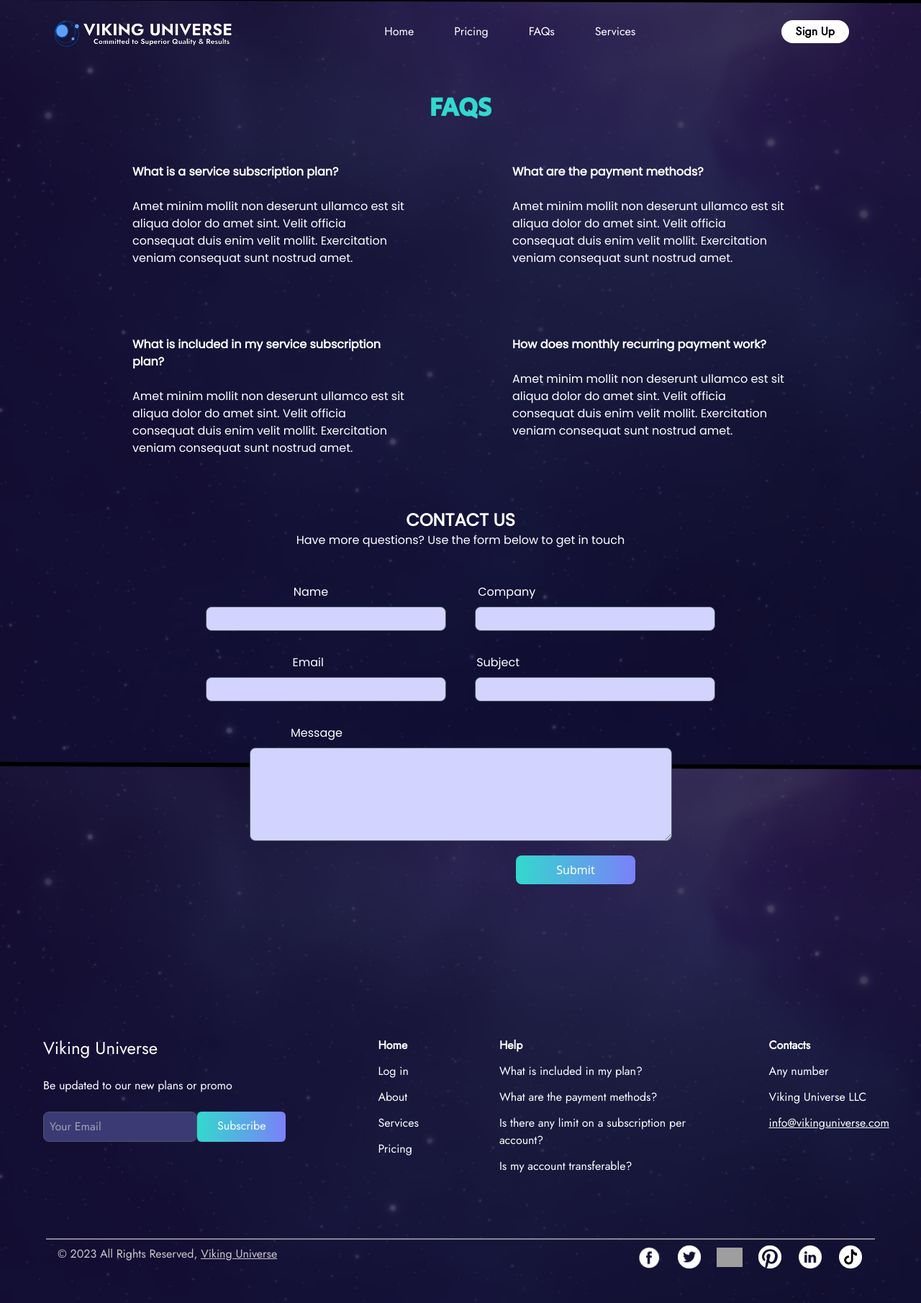
After one commit to VikingAM/VikingUniverseRepository, a Django app: template vikinguniverse/templates/FAQs.html in a window 1280 px wide. The commit adds this page. Shown: the whole page at 72% size. Run offline with Django 3.2, Linux system fonts and the light colour scheme; the template is opened without the code that fills it, so the values that code supplies are empty; some libraries are stand-ins or nearby versions; grey boxes are pictures that could not be loaded.

Commit message:
update all of the pages on the landing page

```diff
--- /dev/null
+++ b/vikinguniverse/templates/FAQs.html
@@ -0,0 +1,89 @@
+{% load static %}
+<!DOCTYPE html>
+<html lang="en">
+<head>
+    <meta charset="UTF-8">
+    <meta http-equiv="X-UA-Compatible" content="IE=edge">
+    <meta name="viewport" content="width=device-width, initial-scale=1.0">
+    <link rel="stylesheet" href="{% static 'landingpage/css/index.css' %}">
+    <title>FAQs | Viking Asset Management</title>
+    <script src="https://cdn.tailwindcss.com"></script>
+</head>
+<body class="bg-current" style="background-image: url({% static 'landingpage/images/bg_img.png' %} )">
+    <!-- Navbar -->
+    {% include 'landing_page_nav_bar.html' %}
+    <!-- Navbar -->
+    <div class="mx-6 text-center font-Poppins">
+        <p class="text-servicesColor font-SecularOne xl:mt-14 lg:mt-14 md:mt-14 sm:mt-14 mb-14 text-4xl"><b>FAQS</b></p>
+    </div>
+    <div class="flex space-x-36 items-center justify-center font-Poppins">
+        <div class="text-white w-96 h-60">
+            <h1><b>What is a service subscription plan?</b></h1><br>
+            <p>Amet minim mollit non deserunt ullamco est sit aliqua dolor do amet sint.
+                Velit officia consequat duis enim velit mollit.
+                Exercitation veniam consequat sunt nostrud amet.</p>
+        </div>
+        <div class="text-white w-96 h-60">
+            <h1><b>What are the payment methods?</b></h1><br>
+            <p>Amet minim mollit non deserunt ullamco est sit aliqua dolor do amet sint.
+                Velit officia consequat duis enim velit mollit.
+                Exercitation veniam consequat sunt nostrud amet.</p>
+        </div>
+    </div>
+    <div class="flex space-x-36 items-center justify-center font-Poppins">
+        <div class="text-white w-96 h-60">
+            <h1><b>What is included in my service subscription plan?</b></h1><br>
+            <p>Amet minim mollit non deserunt ullamco est sit aliqua dolor do amet sint.
+                Velit officia consequat duis enim velit mollit.
+                Exercitation veniam consequat sunt nostrud amet.</p>
+        </div>
+        <div class="text-white w-96 h-60">
+            <h1><b>How does monthly recurring payment work?</b></h1><br>
+            <p>Amet minim mollit non deserunt ullamco est sit aliqua dolor do amet sint.
+                Velit officia consequat duis enim velit mollit.
+                Exercitation veniam consequat sunt nostrud amet.</p>
+        </div>
+    </div>
+    <div class="mx-6 text-center font-Poppins">
+        <p class="text-white text-2xl"><b>CONTACT US</b></p>
+        <P class="text-white">Have more questions? Use the form below to get in touch</P>
+    </div>
+    <div class="mt-12">
+        <form>
+            <div class="text-white flex justify-center mr-32 space-x-52 pb-2 font-Poppins">
+                <p>Name</p>
+                <p>Company</p>
+            </div>
+            <div class="flex items-center justify-center space-x-10 font-Poppins">
+
+                <input type="text" class="border bg-inputColor rounded-lg baseline border-gray-600 py-1 px-2">
+                <input type="text" class="border bg-inputColor rounded-lg baseline  border-gray-600 py-1 px-2">
+            </div>
+
+            <div class="text-white flex justify-center mr-40 space-x-52 pb-2 mt-8 font-Poppins">
+                <p>&nbsp;&nbsp;Email</p>
+                <p>&nbsp;Subject</p>
+            </div>
+            <div class="flex items-center justify-center space-x-10 font-Poppins">
+
+                <input type="text" class="border font-Poppins bg-inputColor rounded-lg baseline border-gray-600 py-1 px-2">
+                <input type="text" class="border font-Poppins bg-inputColor rounded-lg baseline border-gray-600 py-1 px-2">
+            </div>
+
+            <div class="text-white flex justify-center mr-105 pb-2 mt-8 font-Poppins">
+                <p>Message</p>
+            </div>
+            <div class="flex items-center justify-center space-x-10">
+                <textarea class="border bg-inputColor rounded-lg baseline border-gray-600 py-1 px-2" rows="5" cols="60"></textarea>
+
+            </div>
+            <div class="flex justify-center ml-96">
+                <a href="#" class="p-2 px-14 mt-5 mr-16 absolute text-white rounded-lg baseline bg-gradient-to-r from-readMoreSTBG to-readMoreEDBG hover:bg-blue-600">Submit</a>
+            </div>
+        </form>
+    </div>
+
+    <br><br><br><br><br>
+    {% include 'landing_page_footer.html' %}
+    </body>
+</html>
--- a/vikinguniverse/templates/landing_page_nav_bar.html
+++ b/vikinguniverse/templates/landing_page_nav_bar.html
@@ -10,10 +10,29 @@
         </div>
         <!-- Items-->
         <div class="hidden md:flex space-x-14 text-white font-Jost">
-            <a href="{% url 'LandingPage' %}" class="hover:text-yellow-300 text-highlightColor">Home</a>
-            <a href="{% url 'PricingPage' %}" class="hover:text-yellow-300">Pricing</a>
-            <a href="faqs.html" class="hover:text-yellow-300">FAQs</a>
-            <a href="services.html" class="hover:text-yellow-300">Services</a>
+            {% if request.path == '/' %}
+                <a href="{% url 'LandingPage' %}" class="hover:text-yellow-300 text-highlightColor">Home</a>
+            {% else %}
+                <a href="{% url 'LandingPage' %}" class="hover:text-yellow-300">Home</a>
+            {% endif %}
+
+            {% if request.path == '/pricing' %}
+                <a href="{% url 'PricingPage' %}" class="hover:text-yellow-300 text-highlightColor">Pricing</a>
+            {% else %}
+                <a href="{% url 'PricingPage' %}" class="hover:text-yellow-300">Pricing</a>
+            {% endif %}
+
+            {% if request.path == '/FAQs' %}
+                <a href="{% url 'FAQs' %}" class="hover:text-yellow-300 text-highlightColor">FAQs</a>
+            {% else %}
+                <a href="{% url 'FAQs' %}" class="hover:text-yellow-300">FAQs</a>
+            {% endif %}
+            {% if request.path == '/services' %}
+                <a href="{% url 'LandingServicesPage' %}" class="hover:text-yellow-300 text-highlightColor">Services</a>
+            {% else %}
+                <a href="{% url 'LandingServicesPage' %}" class="hover:text-yellow-300">Services</a>
+            {% endif %}
+
         </div>
         <!-- Button -->
         <a href="{% url 'accountLogin' %}" class="font-Jost hidden lg:block p-1 px-5 mr-24 md:space-x-10 text-black rounded-full baseline bg-white hover:bg-purpleWhite transition-all duration-500">
--- a/vikinguniverse/urls.py
+++ b/vikinguniverse/urls.py
@@ -23,5 +23,7 @@ urlpatterns = [
     path('admin/', admin.site.urls),
     path("", vikinguniverseViews.landingpage, name="LandingPage"),
     path("pricing", vikinguniverseViews.pricingPage, name="PricingPage"),
+    path("FAQs", vikinguniverseViews.FAQs, name="FAQs"),
+    path('services', vikinguniverseViews.LandingServicesPage, name="LandingServicesPage"),
     path('accounts/', include('accounts.urls')),
 ]
--- a/vikinguniverse/views.py
+++ b/vikinguniverse/views.py
@@ -6,3 +6,9 @@ def landingpage(request):
 
 def pricingPage(request):
 	return render(request, 'pricing.html')
+
+def FAQs(request):
+	return render(request, 'FAQs.html')
+
+def LandingServicesPage(request):
+	return render(request, 'services.html')
```
Also changed, not shown: vikinguniverse/templates/services.html (added, +77 -0 lines).
